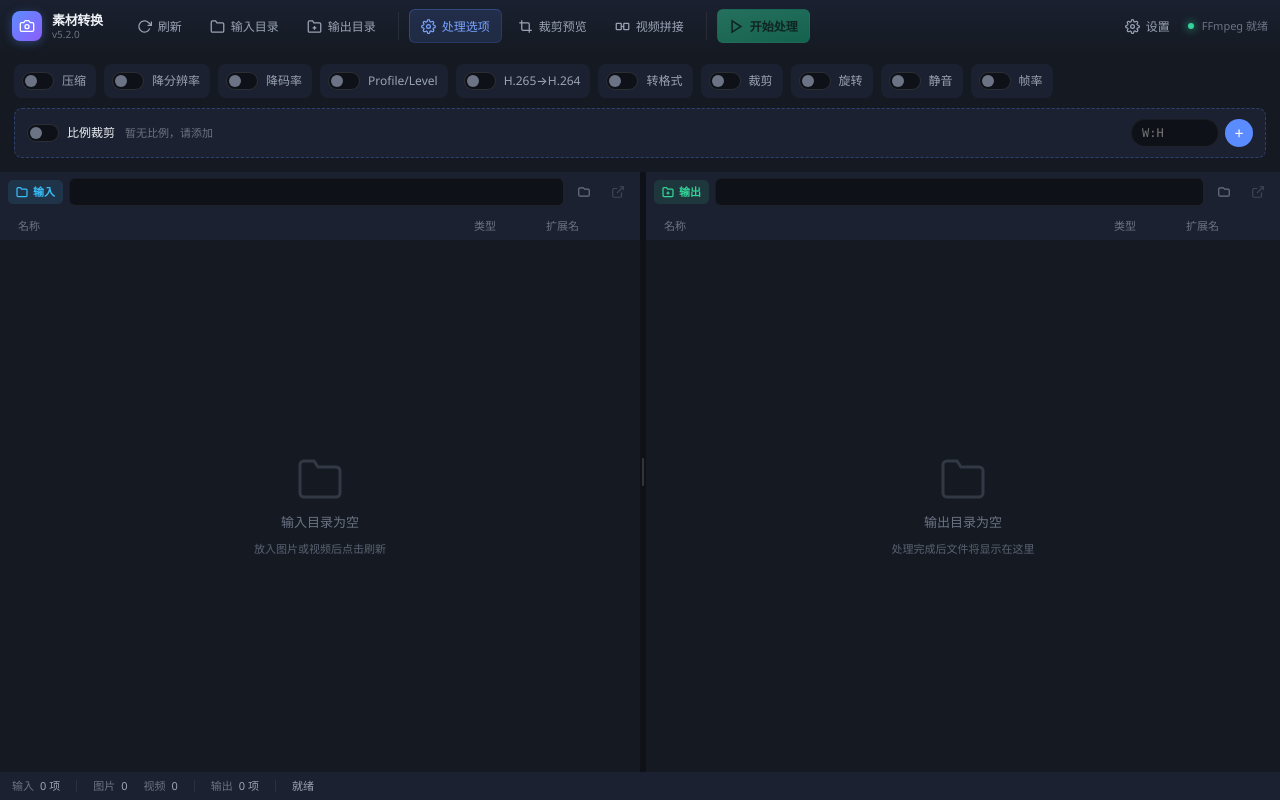
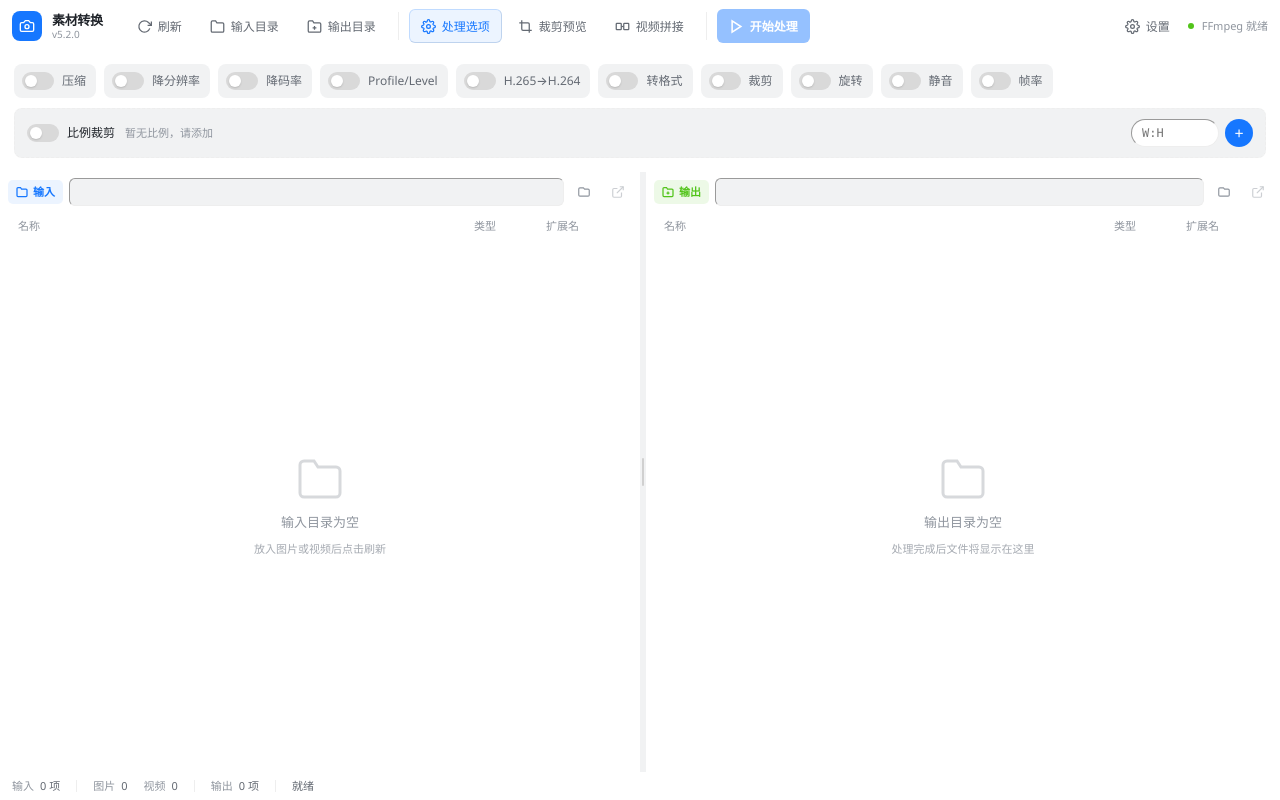
Before and after one commit to Livancen/source_transform, a Vue app: page / in a window 1280 px wide. Built offline with nearby package versions, Linux system fonts and the light colour scheme.

Commit message:
update: 调整配色

```diff
--- a/src/components/AppToolbar.vue
+++ b/src/components/AppToolbar.vue
@@ -30,11 +30,11 @@ function progressPercent() {
 
 <template>
   <header
-    class="shrink-0 h-52px px-12px flex items-center gap-6px bg-gradient-to-b from-#1a2030 to-bg1 border-b border-border z-20"
+    class="shrink-0 h-52px px-12px flex items-center gap-6px bg-bg1 border-b border-border z-20"
   >
     <div class="flex items-center gap-10px pr-12px mr-4px border-r border-border shrink-0">
       <div
-        class="w-30px h-30px rounded-8px bg-gradient-to-br from-#5b8cff to-#8b5cf6 grid place-items-center shadow-[0_2px_10px_rgba(91,140,255,0.35)] color-white"
+        class="w-30px h-30px rounded-8px bg-accent grid place-items-center color-white"
       >
         <svg class="w-16px h-16px" viewBox="0 0 24 24" fill="none" stroke="currentColor" stroke-width="2" stroke-linecap="round" stroke-linejoin="round">
           <path d="M14.5 4h-5L7 7H4a2 2 0 0 0-2 2v9a2 2 0 0 0 2 2h16a2 2 0 0 0 2-2V9a2 2 0 0 0-2-2h-3l-2.5-3z"/>
@@ -104,7 +104,7 @@ function progressPercent() {
     >
       <div class="flex-1 h-4px rounded-full bg-bg3 overflow-hidden">
         <i
-          class="block h-full rounded-full bg-gradient-to-r from-#5b8cff to-#8b5cf6 transition-all duration-300"
+          class="block h-full rounded-full bg-accent transition-all duration-300"
           :style="{ width: progressPercent() + '%' }"
         ></i>
       </div>
@@ -120,7 +120,7 @@ function progressPercent() {
     </button>
 
     <div class="flex items-center gap-8px text-11px color-t3 shrink-0">
-      <span class="w-6px h-6px rounded-full bg-success shadow-[0_0_8px_#34d399]"></span>
+      <span class="w-6px h-6px rounded-full bg-success"></span>
       FFmpeg 就绪
     </div>
   </header>
--- a/src/components/FilePane.vue
+++ b/src/components/FilePane.vue
@@ -29,8 +29,8 @@ function fileExt(name: string) {
       <span
         class="inline-flex items-center gap-5px h-24px px-8px rounded-5px text-11px font-600 shrink-0"
         :class="kind === 'input'
-          ? 'bg-[rgba(56,189,248,0.12)] color-video'
-          : 'bg-[rgba(52,211,153,0.12)] color-success'"
+          ? 'bg-accent-soft color-video'
+          : 'bg-success-soft color-success'"
       >
         <svg class="w-12px h-12px" viewBox="0 0 24 24" fill="none" stroke="currentColor" stroke-width="2.5">
           <path d="M22 19a2 2 0 0 1-2 2H4a2 2 0 0 1-2-2V5a2 2 0 0 1 2-2h5l2 3h9a2 2 0 0 1 2 2z"/>
@@ -39,7 +39,7 @@ function fileExt(name: string) {
         {{ title }}
       </span>
       <input
-        class="flex-1 min-w-0 h-28px px-10px rounded-6px border border-border bg-bg0 color-t2 font-mono text-11px outline-none focus:border-accent focus:color-t1"
+        class="flex-1 min-w-0 h-28px px-10px rounded-6px border border-border bg-bg0 color-t2 font-mono text-11px outline-none focus:border-accent focus:bg-bg1 focus:color-t1"
         readonly
         :value="dir"
         :title="dir"
@@ -84,7 +84,7 @@ function fileExt(name: string) {
           :key="file.path"
           class="grid grid-cols-[minmax(0,1fr)_72px_88px] items-center h-32px px-12px mx-4px rounded-6px color-t1 transition-colors duration-100 cursor-default hover:bg-bg3"
           :class="{
-            'bg-bg-selected outline outline-1 outline-[rgba(91,140,255,0.35)]': selectedPath === file.path,
+            'bg-bg-selected outline outline-1 outline-accent/25': selectedPath === file.path,
           }"
           @click="emit('selectFile', file)"
         >
@@ -109,8 +109,8 @@ function fileExt(name: string) {
             <span
               class="inline-flex items-center h-18px px-6px rounded-4px text-10px font-600 tracking-wide"
               :class="file.file_type === 'image'
-                ? 'bg-[rgba(167,139,250,0.15)] color-image'
-                : 'bg-[rgba(56,189,248,0.15)] color-video'"
+                ? 'bg-[rgba(114,46,209,0.08)] color-image'
+                : 'bg-accent-soft color-video'"
             >
               {{ file.file_type === "image" ? "图片" : "视频" }}
             </span>
--- a/src/components/OptionsStrip.vue
+++ b/src/components/OptionsStrip.vue
@@ -207,7 +207,7 @@ const emit = defineEmits<{
       </div>
 
       <!-- 比例裁剪 -->
-      <div class="flex flex-wrap items-center gap-10px py-10px px-12px rounded-8px bg-bg2 border border-dashed border-[rgba(91,140,255,0.3)]">
+      <div class="flex flex-wrap items-center gap-10px py-10px px-12px rounded-8px bg-bg0 border border-dashed border-border">
         <div class="flex items-center gap-8px font-500 text-12px">
           <label class="switch">
             <input
@@ -223,7 +223,7 @@ const emit = defineEmits<{
           <span
             v-for="(r, i) in ratios"
             :key="r"
-            class="inline-flex items-center gap-6px h-28px px-10px rounded-full bg-accent-soft border border-[rgba(91,140,255,0.25)] color-accent-hover text-12px font-500 font-mono"
+            class="inline-flex items-center gap-6px h-28px px-10px rounded-full bg-accent-soft border border-accent/20 color-accent text-12px font-500 font-mono"
           >
             {{ r }}
             <button
@@ -236,7 +236,7 @@ const emit = defineEmits<{
         </div>
         <div class="flex gap-6px items-center">
           <input
-            class="h-28px w-88px px-10px rounded-full border border-border bg-bg0 color-t1 text-12px font-mono outline-none focus:border-accent"
+            class="h-28px w-88px px-10px rounded-full border border-border bg-bg1 color-t1 text-12px font-mono outline-none focus:border-accent"
             :value="newRatio"
             type="text"
             placeholder="W:H"
--- a/src/components/VideoMergeModal.vue
+++ b/src/components/VideoMergeModal.vue
@@ -241,7 +241,7 @@ function formatTimestamp(date: Date) {
         >
           <button
             type="button"
-            class="relative w-full h-150px bg-#111 border border-border rounded-6px flex flex-col items-center justify-center text-center p-0 overflow-hidden color-t2 cursor-pointer hover:not-disabled:bg-#1a1a1a disabled:opacity-45 disabled:cursor-not-allowed"
+            class="relative w-full h-150px bg-bg0 border border-border rounded-6px flex flex-col items-center justify-center text-center p-0 overflow-hidden color-t2 cursor-pointer hover:not-disabled:bg-bg-hover disabled:opacity-45 disabled:cursor-not-allowed"
             :disabled="isMerging"
             @click="selectVideo(index)"
           >
--- a/src/styles/base.less
+++ b/src/styles/base.less
@@ -1,7 +1,13 @@
 // 仅保留 UnoCSS 难以表达的全局基础与交互控件
 @font-ui: "Segoe UI", -apple-system, BlinkMacSystemFont, "PingFang SC",
   "Microsoft YaHei", sans-serif;
-@font-mono: ui-monospace, "Cascadia Mono", "Consolas", monospace;
+
+@bg0: #f1f2f3;
+@bg1: #ffffff;
+@border: #eeeeee;
+@t1: #1f2329;
+@t3: #8f959e;
+@accent: #1677ff;
 
 * {
   box-sizing: border-box;
@@ -16,8 +22,8 @@ body,
   height: 100%;
   overflow: hidden;
   font-family: @font-ui;
-  background: #0e1117;
-  color: #eef1f6;
+  background: @bg0;
+  color: @t1;
   font-size: 13px;
   line-height: 1.4;
   -webkit-font-smoothing: antialiased;
@@ -52,8 +58,8 @@ button:disabled {
   .slider {
     position: absolute;
     inset: 0;
-    background: #0e1117;
-    border: 1px solid rgba(255, 255, 255, 0.12);
+    background: #d9d9d9;
+    border: 1px solid transparent;
     border-radius: 999px;
     cursor: pointer;
     transition: 0.15s;
@@ -65,15 +71,16 @@ button:disabled {
       height: 12px;
       left: 2px;
       top: 2px;
-      background: #6b7385;
+      background: #fff;
       border-radius: 50%;
       transition: 0.15s;
+      box-shadow: 0 1px 2px rgba(0, 0, 0, 0.15);
     }
   }
 
   input:checked + .slider {
-    background: #5b8cff;
-    border-color: #5b8cff;
+    background: @accent;
+    border-color: @accent;
 
     &::before {
       transform: translateX(14px);
@@ -93,12 +100,12 @@ button:disabled {
   }
 
   &::-webkit-scrollbar-thumb {
-    background: #232a3b;
+    background: #d9d9d9;
     border-radius: 999px;
-    border: 2px solid #151a22;
+    border: 2px solid @bg1;
 
     &:hover {
-      background: #2a3348;
+      background: #bfbfbf;
     }
   }
 }
@@ -126,12 +133,12 @@ button:disabled {
     width: 2px;
     height: 28px;
     border-radius: 2px;
-    background: rgba(255, 255, 255, 0.15);
+    background: #d0d0d0;
   }
 
   &:hover::after,
   &.is-dragging::after {
-    background: rgba(255, 255, 255, 0.6);
+    background: #fff;
   }
 }
 
@@ -144,7 +151,7 @@ button:disabled {
     left: 0;
     right: 0;
     height: 1px;
-    background: rgba(255, 255, 255, 0.5);
+    background: rgba(255, 255, 255, 0.55);
   }
 
   &::before {
--- a/src/views/HomeView.vue
+++ b/src/views/HomeView.vue
@@ -132,7 +132,7 @@ function goSettings() {
 
       <div
         class="splitter-bar relative z-5 bg-bg0 border-l border-r border-border cursor-col-resize transition-colors duration-150 hover:bg-accent"
-        :class="{ 'is-dragging bg-accent': isDragging }"
+        :class="{ 'is-dragging! bg-accent': isDragging }"
         title="拖动调整宽度"
         @mousedown="onSplitterDown"
       ></div>
--- a/uno.config.ts
+++ b/uno.config.ts
@@ -5,48 +5,48 @@ export default defineConfig({
   dark: "media",
   theme: {
     colors: {
-      bg0: "#0e1117",
-      bg1: "#151a22",
-      bg2: "#1b2130",
-      bg3: "#232a3b",
-      "bg-hover": "#2a3348",
-      "bg-selected": "rgba(91, 140, 255, 0.16)",
-      border: "rgba(255, 255, 255, 0.07)",
-      "border-strong": "rgba(255, 255, 255, 0.12)",
-      t1: "#eef1f6",
-      t2: "#9aa3b5",
-      t3: "#6b7385",
-      accent: "#5b8cff",
-      "accent-soft": "rgba(91, 140, 255, 0.14)",
-      "accent-hover": "#7aa3ff",
-      success: "#34d399",
-      "success-soft": "rgba(52, 211, 153, 0.12)",
-      danger: "#f87171",
-      image: "#a78bfa",
-      video: "#38bdf8",
+      bg0: "#f1f2f3",
+      bg1: "#ffffff",
+      bg2: "#ffffff",
+      bg3: "#f7f8f9",
+      "bg-hover": "#f1f2f3",
+      "bg-selected": "rgba(22, 119, 255, 0.08)",
+      border: "#eeeeee",
+      "border-strong": "#e0e0e0",
+      t1: "#1f2329",
+      t2: "#646a73",
+      t3: "#8f959e",
+      accent: "#1677ff",
+      "accent-soft": "rgba(22, 119, 255, 0.08)",
+      "accent-hover": "#4096ff",
+      success: "#52c41a",
+      "success-soft": "rgba(82, 196, 26, 0.1)",
+      danger: "#ff4d4f",
+      image: "#722ed1",
+      video: "#1677ff",
     },
   },
   shortcuts: {
     "app-shell": "h-full min-h-0 flex flex-col",
     "tb-btn":
-      "inline-flex items-center gap-6px h-34px px-11px border border-transparent rounded-6px bg-transparent text-t2 text-12px font-500 whitespace-nowrap transition-all duration-150 cursor-pointer hover:not-disabled:bg-bg3 hover:not-disabled:text-t1 hover:not-disabled:border-border disabled:opacity-45 disabled:cursor-not-allowed",
+      "inline-flex items-center gap-6px h-34px px-11px border border-transparent rounded-6px bg-transparent text-t2 text-12px font-500 whitespace-nowrap transition-all duration-150 cursor-pointer hover:not-disabled:bg-bg0 hover:not-disabled:text-t1 hover:not-disabled:border-border disabled:opacity-45 disabled:cursor-not-allowed",
     "tb-btn-active":
-      "bg-accent-soft text-accent-hover border-[rgba(91,140,255,0.3)]",
+      "bg-accent-soft text-accent border-accent/20",
     "tb-btn-success":
-      "bg-gradient-to-br from-#34d399 to-#10b981 text-#042f1e font-600 border-transparent shadow-[0_2px_10px_rgba(52,211,153,0.28)] hover:not-disabled:brightness-105 hover:not-disabled:text-#042f1e hover:not-disabled:border-transparent",
+      "bg-accent text-white font-600 border-transparent hover:not-disabled:bg-accent-hover hover:not-disabled:text-white hover:not-disabled:border-transparent",
     "modal-mask":
-      "fixed inset-0 bg-black/55 backdrop-blur-4px flex items-center justify-center z-1000 p-24px",
+      "fixed inset-0 bg-black/35 backdrop-blur-2px flex items-center justify-center z-1000 p-24px",
     "modal-panel":
-      "bg-bg1 border border-border-strong rounded-14px shadow-[0_24px_64px_rgba(0,0,0,0.5)] color-t1 max-w-94% max-h-92% overflow-auto",
+      "bg-bg1 border border-border rounded-12px shadow-[0_8px_28px_rgba(0,0,0,0.12)] color-t1 max-w-94% max-h-92% overflow-auto",
     "modal-btn":
-      "inline-flex items-center justify-center h-34px px-14px rounded-6px border border-border bg-bg3 color-t1 text-12px font-500 transition-all duration-150 cursor-pointer hover:not-disabled:bg-bg-hover hover:not-disabled:border-border-strong disabled:opacity-45 disabled:cursor-not-allowed",
+      "inline-flex items-center justify-center h-34px px-14px rounded-6px border border-border bg-bg1 color-t1 text-12px font-500 transition-all duration-150 cursor-pointer hover:not-disabled:bg-bg0 hover:not-disabled:border-border-strong disabled:opacity-45 disabled:cursor-not-allowed",
     "modal-btn-primary":
-      "bg-gradient-to-br from-#5b8cff to-#4f7af0 border-transparent color-white shadow-[0_2px_10px_rgba(91,140,255,0.3)] hover:not-disabled:brightness-110 hover:not-disabled:border-transparent hover:not-disabled:color-white",
+      "bg-accent border-transparent color-white font-600 hover:not-disabled:bg-accent-hover hover:not-disabled:border-transparent hover:not-disabled:color-white",
     field:
-      "h-30px px-10px rounded-7px border border-border bg-bg0 color-t1 text-12px outline-none focus:border-accent",
+      "h-30px px-10px rounded-6px border border-border bg-bg0 color-t1 text-12px outline-none focus:border-accent focus:bg-bg1",
     "opt-chip":
-      "inline-flex items-center gap-8px min-h-34px py-4px pr-10px pl-8px rounded-8px bg-bg2 border border-border transition-all duration-150",
+      "inline-flex items-center gap-8px min-h-34px py-4px pr-10px pl-8px rounded-8px bg-bg0 border border-border transition-all duration-150",
     "opt-chip-on":
-      "border-[rgba(91,140,255,0.4)] bg-accent-soft",
+      "border-accent/30 bg-accent-soft",
   },
 });
```
Also changed, not shown: src/views/SettingsView.vue (+6 -6 lines).
